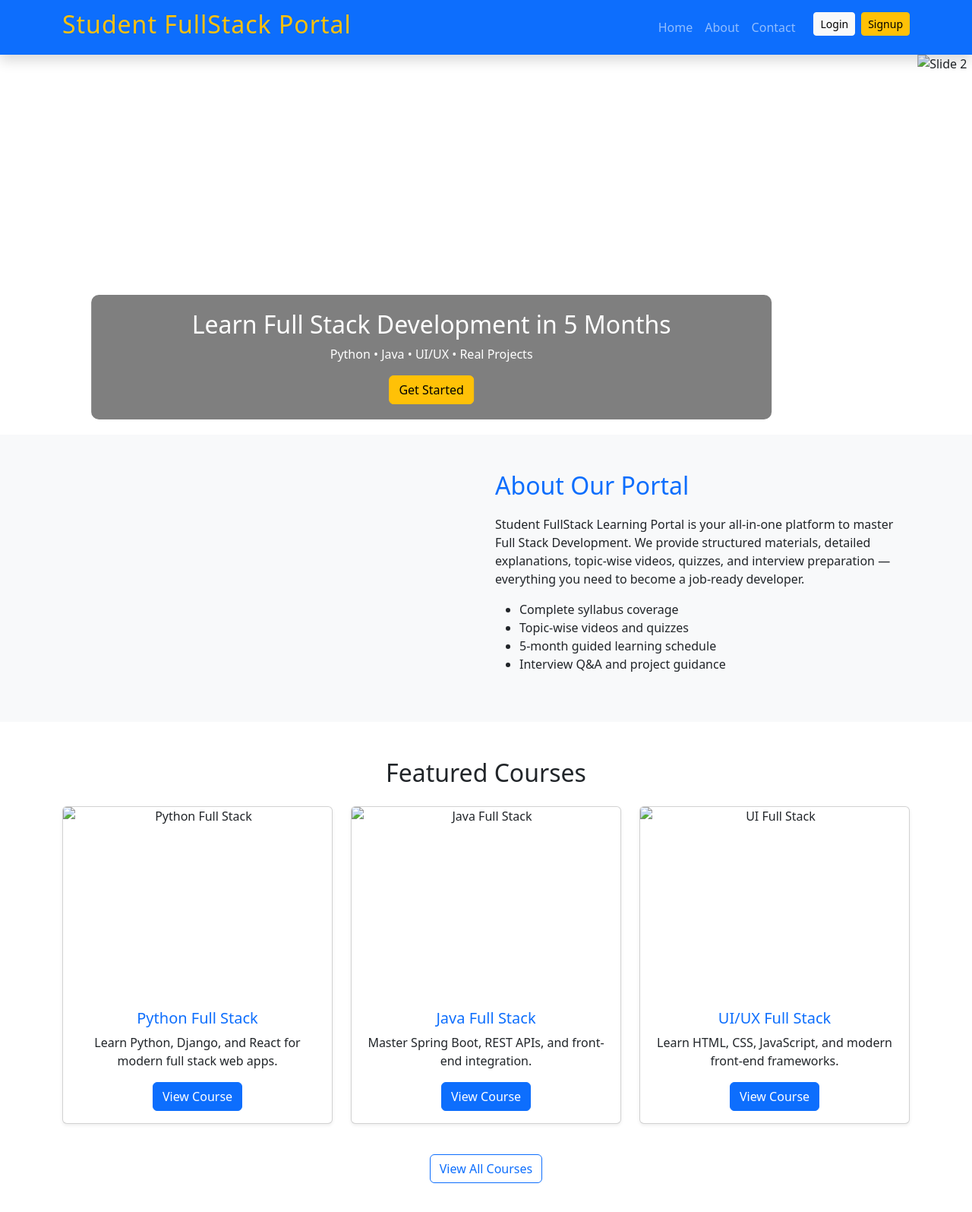
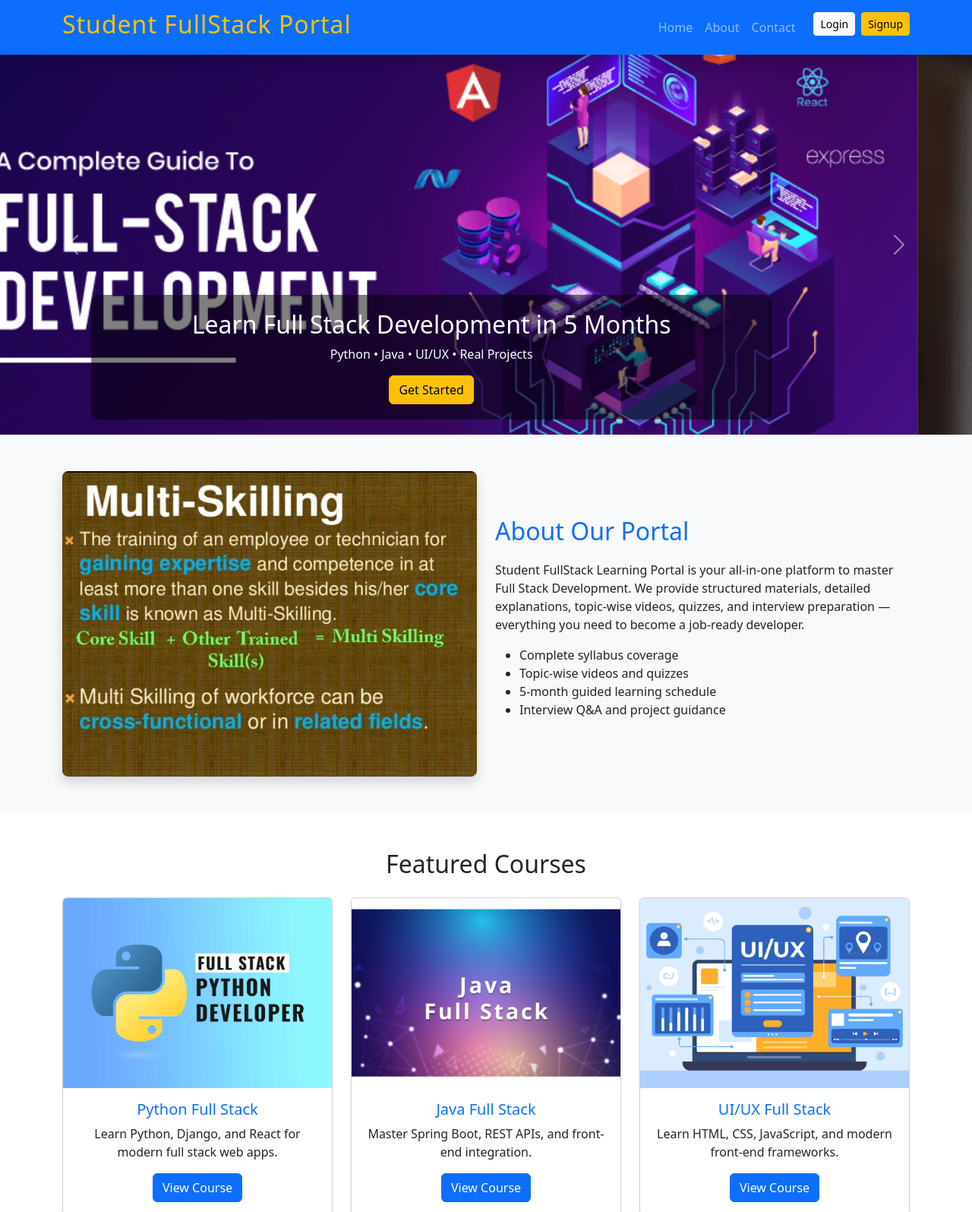
Before and after one commit to nsiva7387/studentfullstackportal, a plain HTML site: page index.html in a window 1280 px wide. Shown: the top 1595 px of the page at 76% size. Drawn offline with nearby package versions, Linux system fonts and the light colour scheme.

```diff
--- a/index.html
+++ b/index.html
@@ -36,7 +36,7 @@
     <div id="mainCarousel" class="carousel slide" data-bs-ride="carousel">
       <div class="carousel-inner">
         <div class="carousel-item active">
-          <img src="images/c1.png" class="d-block w-100" alt="Slide 1">
+          <img src="c1.png" class="d-block w-100" alt="Slide 1">
           <div class="carousel-caption d-none d-md-block">
             <h2>Learn Full Stack Development in 5 Months</h2>
             <p>Python • Java • UI/UX • Real Projects</p>
@@ -44,14 +44,14 @@
           </div>
         </div>
         <div class="carousel-item">
-          <img src="images/c2.jpg" class="d-block w-100" alt="Slide 2">
+          <img src="c2.jpg" class="d-block w-100" alt="Slide 2">
           <div class="carousel-caption d-none d-md-block">
             <h2>All-in-One Learning Portal</h2>
             <p>Videos, Quizzes, and Interview Questions</p>
           </div>
         </div>
         <div class="carousel-item">
-          <img src="images/c3.jpg" class="d-block w-100" alt="Slide 3">
+          <img src="c3.jpg" class="d-block w-100" alt="Slide 3">
           <div class="carousel-caption d-none d-md-block">
             <h2>Structured Courses • Step by Step</h2>
             <p>Track your progress and stay motivated</p>
@@ -72,7 +72,7 @@
     <div class="container">
       <div class="row align-items-center">
         <div class="col-md-6">
-          <img src="images/banner.png" class="img-fluid rounded-3 shadow" alt="">
+          <img src="banner.png" class="img-fluid rounded-3 shadow" alt="">
         </div>
         <div class="col-md-6 mt-4 mt-md-0">
           <h2>About Our Portal</h2>
@@ -95,7 +95,7 @@
       <div class="row">
         <div class="col-md-4 mb-4">
           <div class="card h-100 shadow-sm">
-            <img src="images/fpython.png" class="card-img-top" alt="Python Full Stack">
+            <img src="fpython.png" class="card-img-top" alt="Python Full Stack">
             <div class="card-body">
               <h5 class="card-title">Python Full Stack</h5>
               <p class="card-text">Learn Python, Django, and React for modern full stack web apps.</p>
@@ -106,7 +106,7 @@
 
         <div class="col-md-4 mb-4">
           <div class="card h-100 shadow-sm">
-            <img src="images/fjava.jpg" class="card-img-top" alt="Java Full Stack">
+            <img src="fjava.jpg" class="card-img-top" alt="Java Full Stack">
             <div class="card-body">
               <h5 class="card-title">Java Full Stack</h5>
               <p class="card-text">Master Spring Boot, REST APIs, and front-end integration.</p>
@@ -117,7 +117,7 @@
 
         <div class="col-md-4 mb-4">
           <div class="card h-100 shadow-sm">
-            <img src="images/fui.jpg" class="card-img-top" alt="UI Full Stack">
+            <img src="fui.jpg" class="card-img-top" alt="UI Full Stack">
             <div class="card-body">
               <h5 class="card-title">UI/UX Full Stack</h5>
               <p class="card-text">Learn HTML, CSS, JavaScript, and modern front-end frameworks.</p>
```
